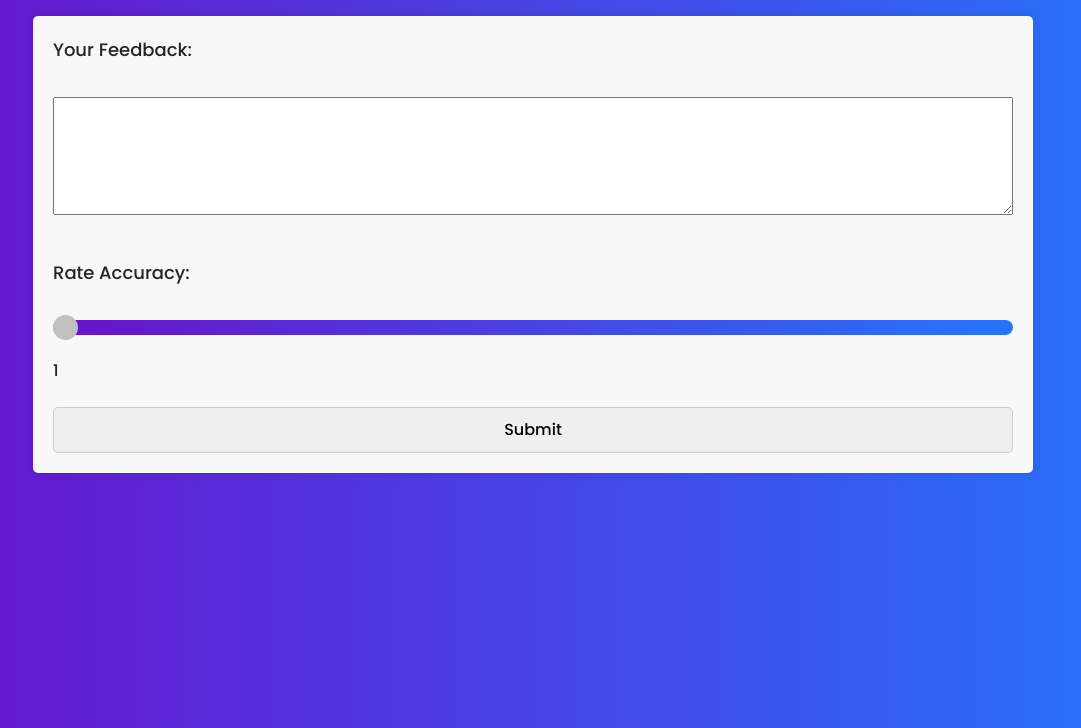
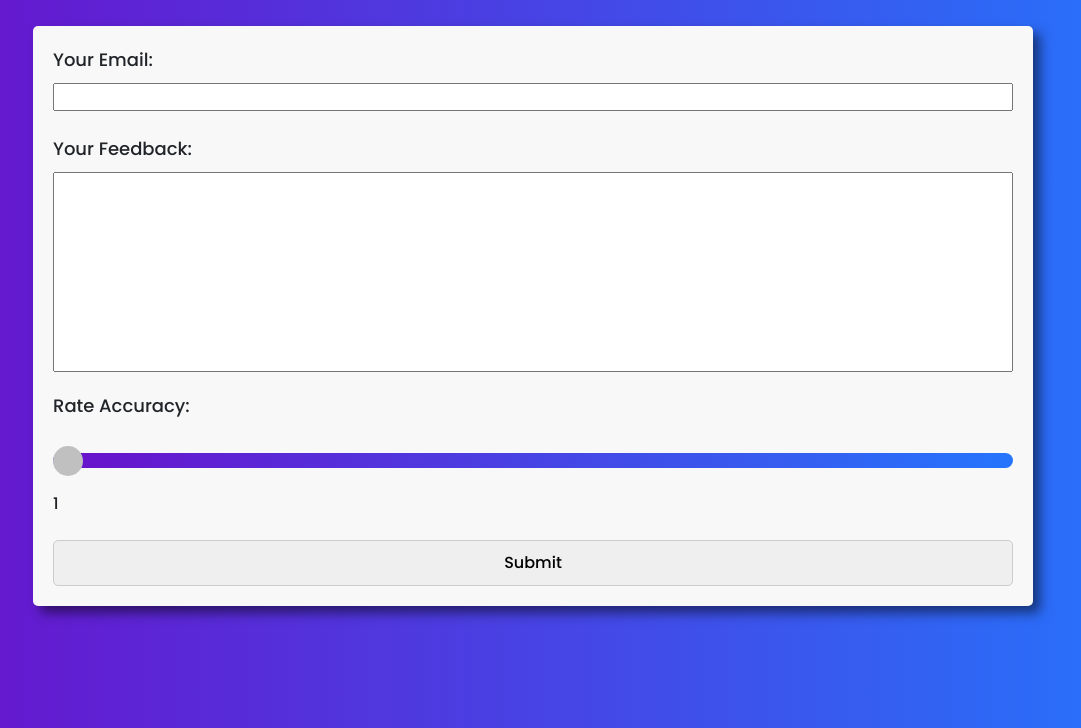
Before and after one commit to kdot-mi/PhishScope, a Flask app: page /feedback in a window 1280 px wide. Shown: the part 72-800 px from the top of the page, without its empty margins (107-1188 px from the left). Run offline with Flask 3, Linux system fonts and the light colour scheme; some libraries are stand-ins or nearby versions.

Commit message:
Functional Feedback Page

```diff
--- a/Flask App/app.py
+++ b/Flask App/app.py
@@ -27,6 +27,19 @@ import chardet
 
 
 app = Flask(__name__)
+
+# Email
+from flask_mail import Mail, Message
+
+app.config['MAIL_SERVER']='smtp.office365.com'
+app.config['MAIL_PORT'] = 587
+app.config['MAIL_USERNAME'] = 'phishscope@outlook.com'
+app.config['MAIL_PASSWORD'] = 'seniorproject2024'
+app.config['MAIL_USE_TLS'] = True
+app.config['MAIL_USE_SSL'] = False
+
+mail = Mail(app)
+
 app.secret_key = 'your_secret_key'  # Needed for flash messages and sessions
 
 # Database configuration
@@ -430,10 +443,14 @@ def manage_blacklist():
 @app.route('/feedback', methods=['GET', 'POST'])
 def feedback():
     if request.method == 'POST':
-        pass
+        email = request.form['email']
+        feedback = request.form['feedback']
+        rating = request.form['rating']
+
+        msg = Message('New Feedback', sender = 'phishscope@outlook.com', recipients = ['phishscope@outlook.com'])
+        msg.body = f"Email: {email}\nFeedback: {feedback}\nRating: {rating}"
+        mail.send(msg)
 
     return render_template('feedback.html')
-
-
 if __name__ == '__main__':
     app.run(debug=True, port=9001)
--- a/Flask App/requirements.txt
+++ b/Flask App/requirements.txt
@@ -57,3 +57,4 @@ typing_extensions==4.10.0
 tzdata==2024.1
 urllib3==2.2.1
 Werkzeug==3.0.1
+Flask-Mail==0.9.1
--- a/Flask App/static/styles.css
+++ b/Flask App/static/styles.css
@@ -212,7 +212,7 @@ nav ul{
     width: 1000px;
     margin: auto;
     padding: 20px;
-    box-shadow: 0px 0px 10px rgba(0, 0, 0, 0.1);
+    box-shadow: 7px 7px 12px rgba(0, 0, 0, 0.5);
     background-color: #f8f8f8;
     font-family: 'Poppins', sans-serif;
     border-radius: 5px;
@@ -246,19 +246,24 @@ input[type=range] {
 input[type=range]::-webkit-slider-thumb {
     -webkit-appearance: none;
     appearance: none;
-    width: 25px;
-    height: 25px;
+    width: 30px;
+    height: 30px;
     border-radius: 50%;
     background: #C0C0C0;
     cursor: pointer;
 }
 
 input[type=range]::-moz-range-thumb {
-    width: 25px;
-    height: 25px;
+    width: 30px;
+    height: 30px;
     border-radius: 50%;
     background: #ffffff;
     cursor: pointer;
+}
+
+textarea#feedback {
+    height: 200px;
+    resize: none;
 }
 
 .parent{
--- a/Flask App/templates/feedback.html
+++ b/Flask App/templates/feedback.html
@@ -35,15 +35,20 @@
     </nav>
 
     <!-- Feedback Form -->
+    <div class="parent">
         <div class="container2">
             <form action="{{ url_for('feedback') }}" method="post">
-            <label for="feedback">Your Feedback:</label><br>
-            <textarea id="feedback" name="feedback" rows="4" cols="50"></textarea><br>
+                <label for="email">Your Email:</label>
+                <input type="email" id="email" name="email" required>
+                <br>
+                <label for="feedback">Your Feedback:</label>
+                <textarea id="feedback" name="feedback" rows="4" cols="50" required></textarea>
                 <label for="rating">Rate Accuracy:</label><br>
                 <input type="range" id="rating" name="rating" min="1" max="5" step="0.5" value="1"><br>
                 <span id="ratingValue">1</span><br>
                 <input type="submit" value="Submit">
             </form>
+        </div>
     </div>
 
     <!-- Bootstrap JS -->
```
Also changed, not shown: Flask App/url_scan_results.txt (+5 -0 lines). Lines whose indentation alone changed are shown as unchanged.
